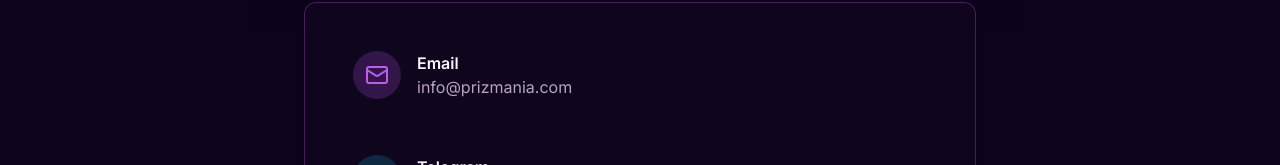
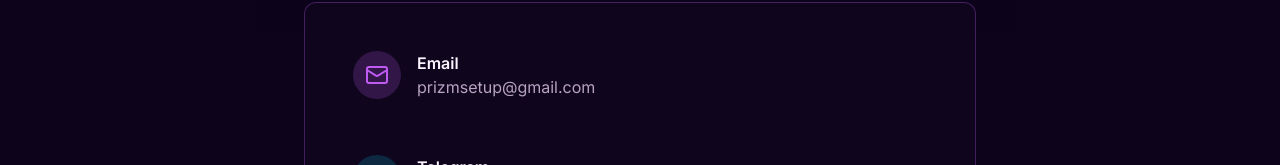
Before and after one commit to pr-poehali-dev/prizmania-crypto-game, a React (Vite) app: page / in a window 1280 px wide. Shown: the part 6064-6229 px from the top of the page. Built offline with nearby package versions, Linux system fonts and the light colour scheme.

Commit message:
Настройка электронной почты для призма

```diff
--- a/src/pages/Index.tsx
+++ b/src/pages/Index.tsx
@@ -606,13 +606,13 @@ const Index = () => {
           <div className="max-w-2xl mx-auto">
             <Card className="p-8 bg-card/50 backdrop-blur-sm border-primary/30">
               <div className="grid gap-6">
-                <a href="mailto:info@prizmania.com" className="flex items-center gap-4 p-4 rounded-lg hover:bg-primary/10 transition-colors group">
+                <a href="mailto:prizmsetup@gmail.com" className="flex items-center gap-4 p-4 rounded-lg hover:bg-primary/10 transition-colors group">
                   <div className="w-12 h-12 rounded-full bg-primary/20 flex items-center justify-center group-hover:bg-primary/30 transition-colors">
                     <Icon name="Mail" size={24} className="text-primary" />
                   </div>
                   <div>
                     <div className="font-semibold">Email</div>
-                    <div className="text-muted-foreground">info@prizmania.com</div>
+                    <div className="text-muted-foreground">prizmsetup@gmail.com</div>
                   </div>
                 </a>
 
```
